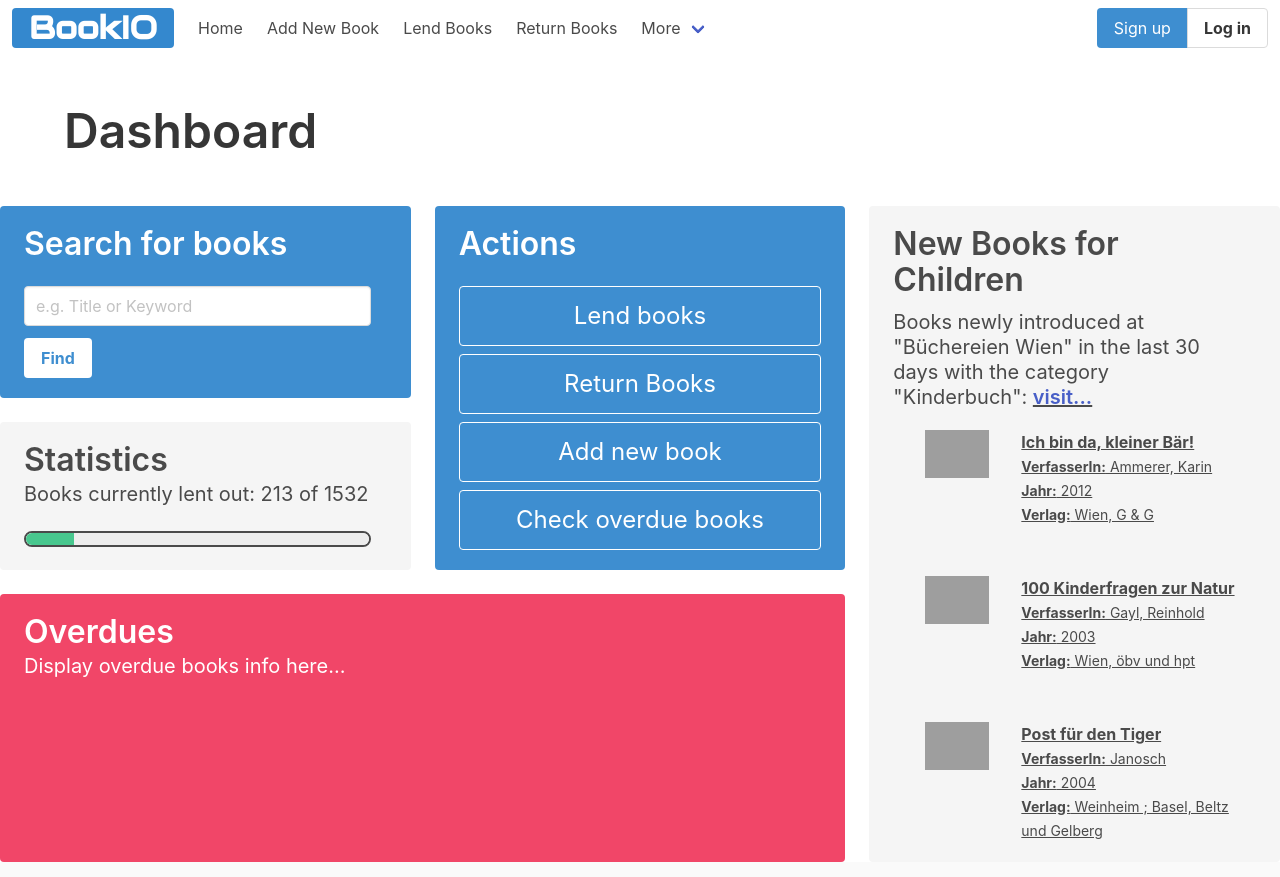
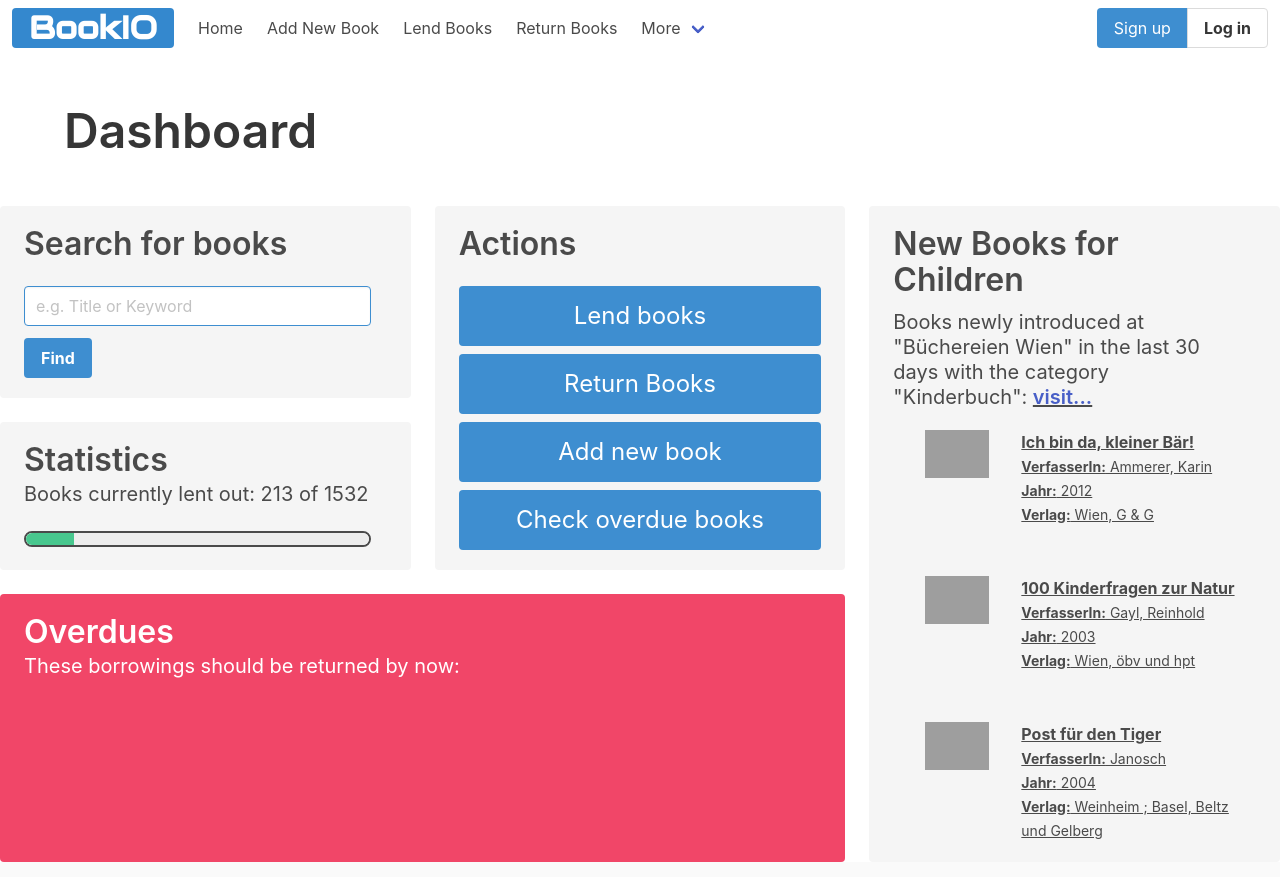
Before and after one commit to tiloeichhorn/library-prototype, a plain HTML site: page index.html in a window 1280 px wide. Shown: the top 877 px of the page. Drawn offline with nearby package versions, Linux system fonts and the light colour scheme; grey boxes are pictures that could not be loaded.

Commit message:
- removed blue background colors - changed page title in html headers

```diff
--- a/index.html
+++ b/index.html
@@ -3,7 +3,7 @@
 <head>
     <meta charset="utf-8">
     <meta name="viewport" content="width=device-width, initial-scale=1">
-    <title>Hello Bulma!</title>
+    <title>BookIO</title>
     <link rel="stylesheet" href="https://cdn.jsdelivr.net/npm/bulma@0.9.1/css/bulma.min.css">
     <script defer src="https://use.fontawesome.com/releases/v5.14.0/js/all.js"></script>
     <link rel="preconnect" href="https://fonts.gstatic.com">
@@ -65,14 +65,14 @@
         <div class="tile is-vertical is-8">
             <div class="tile">
                 <div class="tile is-parent is-vertical">
-                    <article class="tile is-child notification is-info">
+                    <article class="tile is-child notification ">
                         <p class="title">Search for books</p>
                         <form>
                             <div class="field is-horizontal">
                                 <div class="field-body">
                                     <div class="field">
                                         <div class="control">
-                                            <input class="input" type="text"
+                                            <input class="input is-info" type="text"
                                                    placeholder="e.g. Title or Keyword">
                                         </div>
                                     </div>
@@ -82,7 +82,7 @@
                                 <div class="field-body">
                                     <div class="field">
                                         <div class="control">
-                                            <button class="button is-info is-inverted"><strong>Find</strong></button>
+                                            <button class="button is-info "><strong>Find</strong></button>
                                         </div>
                                     </div>
                                 </div>
@@ -96,15 +96,15 @@
                     </article>
                 </div>
                 <div class="tile is-parent">
-                    <article class="tile is-child notification is-info is-fullwidth" style="padding-right: 24px">
+                    <article class="tile is-child notification is-fullwidth" style="padding-right: 24px">
                         <p class="title">Actions</p>
-                        <a class="button is-large is-fullwidth is-info is-inverted is-outlined  mt-2"
+                        <a class="button is-large is-fullwidth is-info    mt-2"
                            href="lendBook/lend.html">Lend books</a>
-                        <a class="button is-large is-fullwidth is-info is-inverted is-outlined  mt-2"
+                        <a class="button is-large is-fullwidth is-info    mt-2"
                            href="returnBook/return.html">Return Books</a>
-                        <a class="button is-large is-fullwidth is-info is-inverted is-outlined  mt-2"
+                        <a class="button is-large is-fullwidth is-info    mt-2"
                            href="addNewBook/addBook.html">Add new book</a>
-                        <a class="button is-large is-fullwidth is-info is-inverted is-outlined  mt-2">
+                        <a class="button is-large is-fullwidth is-info    mt-2">
                             Check overdue books</a>
                     </article>
                 </div>
@@ -112,7 +112,7 @@
             <div class="tile is-parent">
                 <article class="tile is-child notification is-danger">
                     <p class="title">Overdues</p>
-                    <p class="subtitle">Display overdue books info here...</p>
+                    <p class="subtitle">These borrowings should be returned by now:</p>
                     <div class="content">
                         <!-- Content -->
                     </div>
```
Also changed, not shown: addNewBook/addBook.html (+1 -1 lines), lendBook/lend.html (+1 -1 lines), returnBook/return.html (+1 -1 lines).
